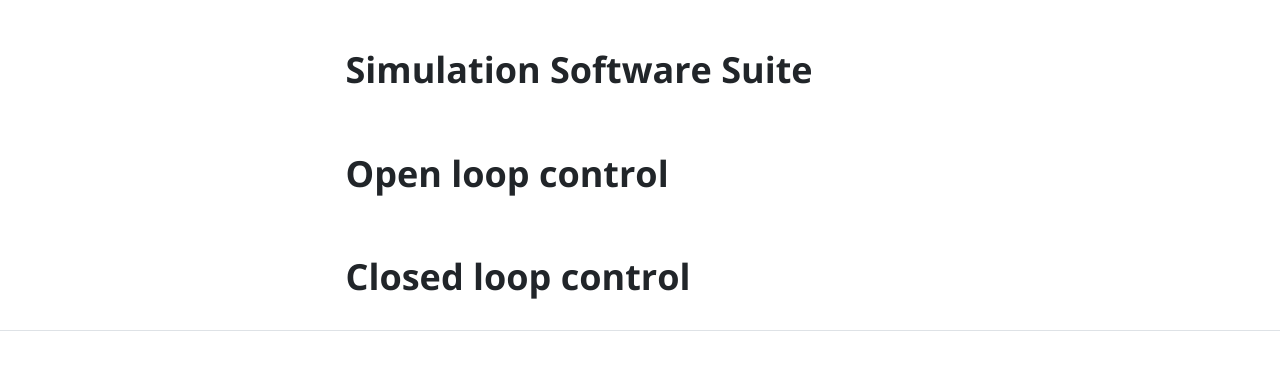
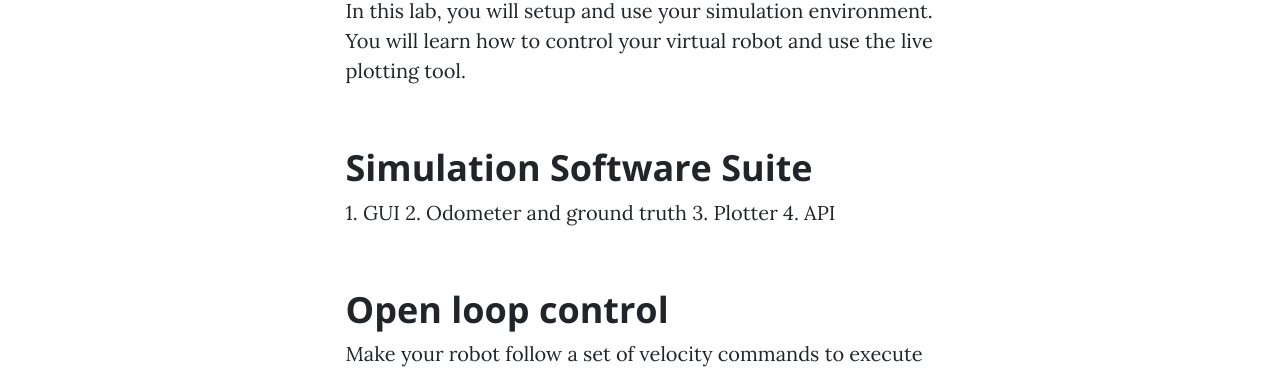
Before and after one commit to qd39l/fast-robots, a plain HTML site: page lab10.html in a window 1280 px wide. Shown: the part 729-1103 px from the top of the page. Drawn offline with nearby package versions, Linux system fonts and the light colour scheme.

Commit message:
lab 10 skeleton

```diff
--- a/lab10.html
+++ b/lab10.html
@@ -36,7 +36,7 @@
         </nav>
         <!-- Page Header-->
         <!-- FIXME -->
-        <header class="masthead" style="background-image: url('assets/img/lab4/background.jpg')">
+        <header class="masthead" style="background-image: url('assets/img/lab10/background.png')">
             <div class="container position-relative px-4 px-lg-5">
                 <div class="row gx-4 gx-lg-5 justify-content-center">
                     <div class="col-md-10 col-lg-8 col-xl-7">
@@ -60,11 +60,29 @@
                     <div class="col-md-10 col-lg-8 col-xl-7">
                         <h2 class="section-heading">Overview</h2>
 
+                        In this lab, you will setup and use your simulation environment. You will learn how to control your virtual robot and use the live plotting tool.
+
                         <h2 class="section-heading">Simulation Software Suite</h2>
+
+                        1. GUI
+                        2. Odometer and ground truth
+                        3. Plotter
+                        4. API
 
                         <h2 class="section-heading">Open loop control</h2>
 
+                        Make your robot follow a set of velocity commands to execute a “square” loop anywhere in the map.
+                        Plot and analyze the ground truth and odometry of the robot.
+                        What is the duration of a velocity command?
+                        Does the robot always execute the exact same shape?
+
                         <h2 class="section-heading">Closed loop control</h2>
+
+                        Design a simple controller in your Jupyter notebook to perform a closed-loop obstacle avoidance.
+                        By how much should the virtual robot turn when it is close to an obstacle?
+                        At what linear speed should the virtual robot move to minimize/prevent collisions? Can you make it go faster?
+                        How close can the virtual robot get to an obstacle without colliding?
+                        Does your obstacle avoidance code always work? If not, what can you do to minimize crashes or (may be) prevent them completely?
 
                     </div>
                 </div>
```
